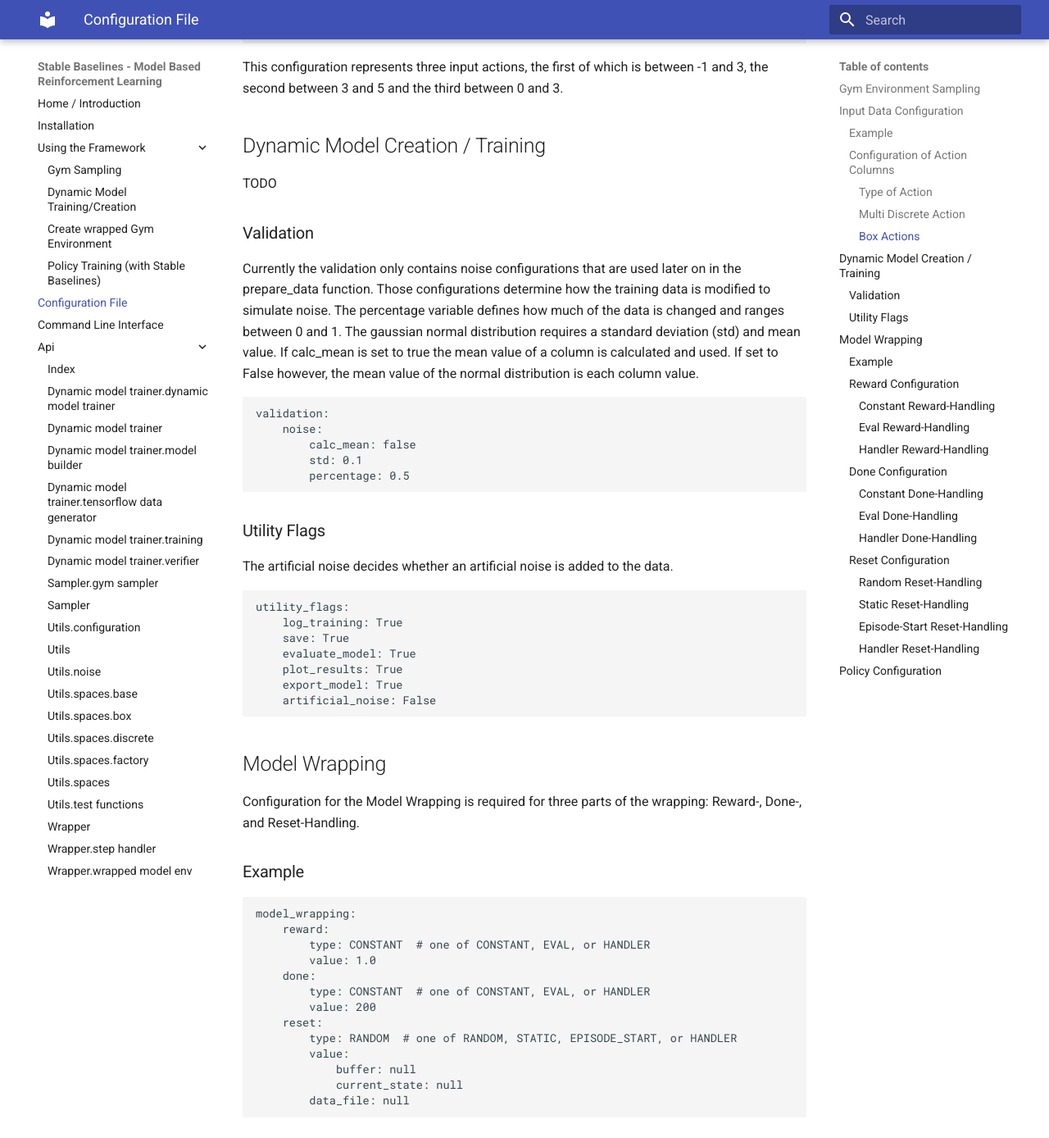
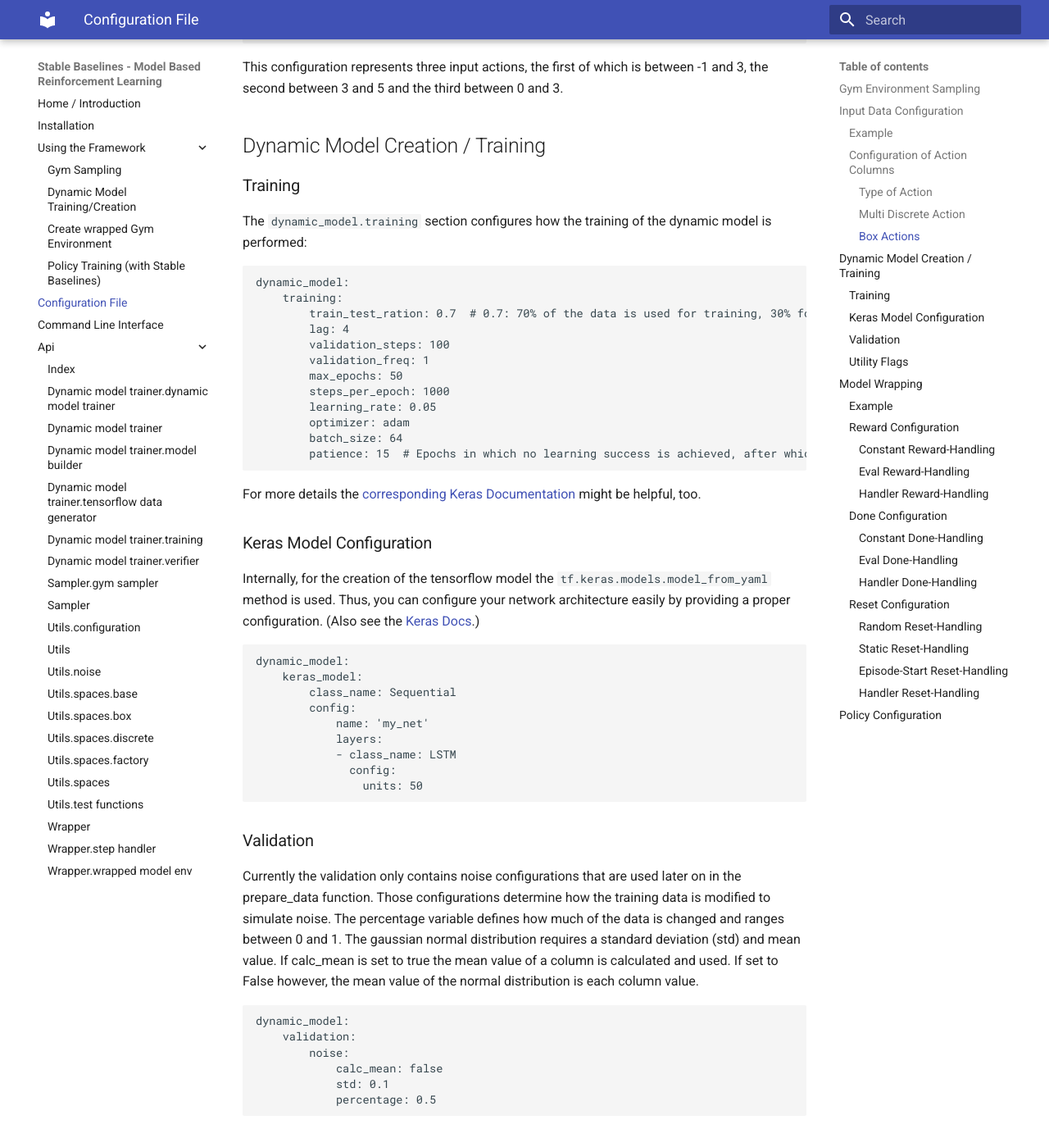
Before and after one commit to micheltokic/stable_baselines_model_based_rl, an MkDocs documentation site: the page built from docs/configuration-file.md, in a window 1280 px wide and 1400 px high, scrolled down 2318 px. Shown: the top 1388 px of the window at 82% size. Built offline with MkDocs 1.6.1 and Material for MkDocs 9.7.7, drawn with Linux system fonts in a browser that asks for light colours; some of the changed text lies outside the part shown.

Commit message:
Documentation Improvements

````diff
--- a/docs/configuration-file.md
+++ b/docs/configuration-file.md
@@ -103,7 +103,46 @@ second between 3 and 5 and the third between 0 and 3.
 
 
 ## Dynamic Model Creation / Training
-TODO
+
+### Training
+The `dynamic_model.training` section configures how the training of the dynamic model is
+performed:
+
+```yaml
+dynamic_model:
+    training:
+        train_test_ration: 0.7  # 0.7: 70% of the data is used for training, 30% for testing
+        lag: 4
+        validation_steps: 100
+        validation_freq: 1
+        max_epochs: 50
+        steps_per_epoch: 1000
+        learning_rate: 0.05
+        optimizer: adam
+        batch_size: 64
+        patience: 15  # Epochs in which no learning success is achieved, after which the training is discontinued
+```
+
+For more details the [corresponding Keras Documentation](https://keras.io/api/models/model_training_apis/)
+might be helpful, too.
+
+### Keras Model Configuration
+Internally, for the creation of the tensorflow model the `tf.keras.models.model_from_yaml`
+method is used. Thus, you can configure your network architecture easily by providing a
+proper configuration. (Also see the
+[Keras Docs](https://www.tensorflow.org/api_docs/python/tf/keras/models/model_from_yaml).)
+
+```yaml
+dynamic_model:
+    keras_model:
+        class_name: Sequential
+        config:
+            name: 'my_net'
+            layers:
+            - class_name: LSTM
+              config:
+                units: 50
+```
 
 ### Validation
 Currently the validation only contains noise configurations that are used later on in the prepare_data function.
@@ -112,23 +151,25 @@ how much of the data is changed and ranges between 0 and 1. The gaussian normal
 requires a standard deviation (std) and mean value. If calc_mean is set to true the mean value of a column is calculated and used.
 If set to False however, the mean value of the normal distribution is each column value.
 ```yaml
-validation:
-    noise:
-        calc_mean: false
-        std: 0.1
-        percentage: 0.5
+dynamic_model:
+    validation:
+        noise:
+            calc_mean: false
+            std: 0.1
+            percentage: 0.5
 ```
 
 ### Utility Flags
 The artificial noise decides whether an artificial noise is added to the data.
 ```yaml
-utility_flags:
-    log_training: True
-    save: True
-    evaluate_model: True
-    plot_results: True
-    export_model: True
-    artificial_noise: False
+dynamic_model:
+    utility_flags:
+        log_training: True
+        save: True
+        evaluate_model: True
+        plot_results: True
+        export_model: True
+        artificial_noise: False
 ```
 
 ## Model Wrapping
````
Also changed, not shown: docs/environment-wrapping.md (+16 -0 lines), docs/sampling.md (+11 -0 lines), 1 other file.
